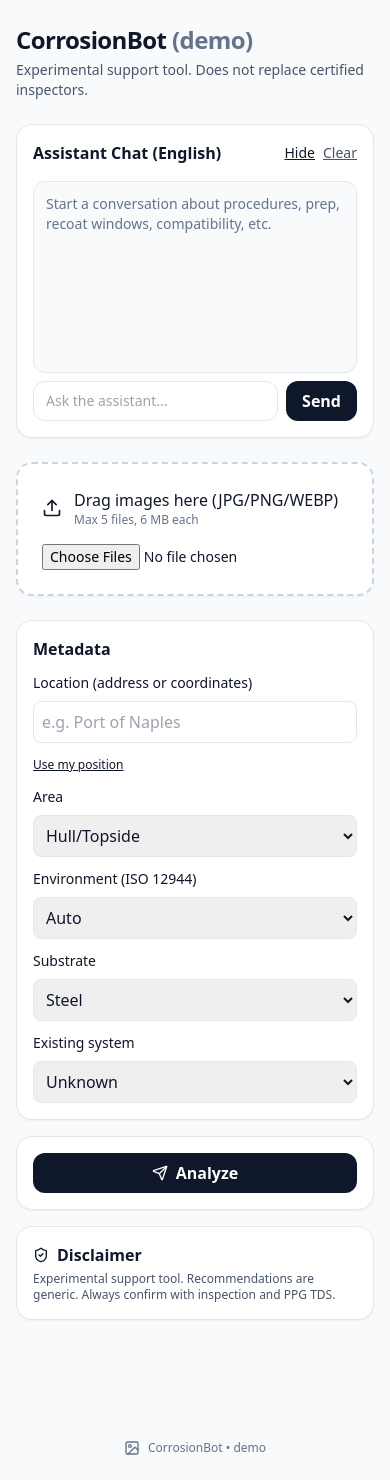
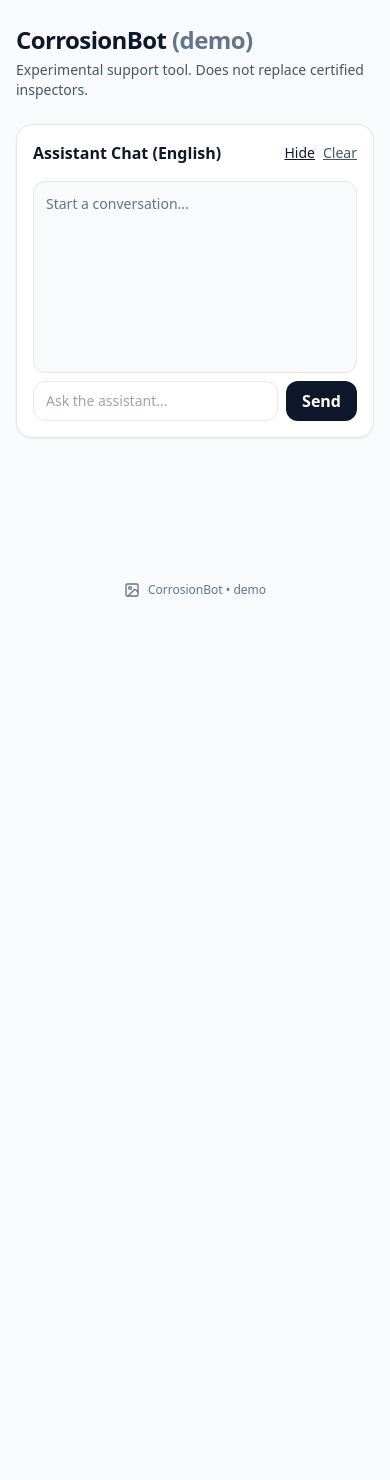
Before and after one commit to TheGuideProject/corrosion-bot, a React (Vite) app: page / in a window 390 px wide. After the commit the page ends 844 px from the top, so only its background shows below. Built offline with nearby package versions, Linux system fonts and the light colour scheme.

Commit message:
Update App.jsx

```diff
--- a/src/App.jsx
+++ b/src/App.jsx
@@ -1,5 +1,6 @@
 import React, { useEffect, useState } from "react";
 import { Upload, Trash2, Send, ImageIcon, ShieldCheck, Loader2 } from "lucide-react";
+import ReactMarkdown from "react-markdown";
 
 const MAX_FILES = 5;
 const STORAGE_KEY = "corrosionbot_chat_history_v1";
@@ -18,8 +19,8 @@ export default function App() {
   const [result, setResult] = useState(null);
   const [error, setError] = useState("");
 
-  // --- persistent chat state (pre-upload chat + Ask AI share the same history) ---
-  const [chatOpen, setChatOpen] = useState(true); // panel visible by default
+  // --- chat persistente ---
+  const [chatOpen, setChatOpen] = useState(true);
   const [messages, setMessages] = useState(() => {
     try { return JSON.parse(localStorage.getItem(STORAGE_KEY) || "[]"); } catch { return []; }
   });
@@ -120,12 +121,9 @@ export default function App() {
     }
   };
 
-  // Ask AI button uses same history (so you can continue the convo from results)
   const askFromResults = () => {
     setChatOpen(true);
-    // Optional: prefill a hint
     if (!input) setInput("Can you summarize the recommended cycle and surface prep steps?");
-    // bring panel into view (no-op here)
   };
 
   return (
@@ -140,7 +138,7 @@ export default function App() {
       </header>
 
       <main className="mx-auto max-w-5xl px-4 pb-24">
-        {/* --- Persistent Chat Panel (pre-upload) --- */}
+        {/* --- Chat persistente --- */}
         <section className="mb-6">
           <div className="bg-white border rounded-2xl shadow-sm">
             <div className="flex items-center justify-between p-4">
@@ -157,14 +155,14 @@ export default function App() {
 
             {chatOpen && (
               <div className="px-4 pb-4">
-                <div className="h-48 overflow-auto border rounded-xl p-3 bg-slate-50">
+                <div className="h-48 overflow-auto border rounded-xl p-3 bg-slate-50 prose prose-sm">
                   {messages.length === 0 && (
-                    <p className="text-sm text-slate-500">Start a conversation about procedures, prep, recoat windows, compatibility, etc.</p>
+                    <p className="text-sm text-slate-500">Start a conversation...</p>
                   )}
                   {messages.map((m, i) => (
                     <div key={i} className={`mb-2 ${m.role === "assistant" ? "" : "text-right"}`}>
-                      <div className={`inline-block px-3 py-2 rounded-xl text-sm ${m.role === "assistant" ? "bg-white border" : "bg-slate-900 text-white"}`}>
-                        {m.content}
+                      <div className={`inline-block px-3 py-2 rounded-xl text-sm max-w-[90%] ${m.role === "assistant" ? "bg-white border text-left" : "bg-slate-900 text-white text-right"}`}>
+                        <ReactMarkdown>{m.content}</ReactMarkdown>
                       </div>
                     </div>
                   ))}
@@ -191,160 +189,8 @@ export default function App() {
           </div>
         </section>
 
-        {/* --- Upload + Metadata --- */}
-        <section className="grid md:grid-cols-3 gap-6">
-          <div className="md:col-span-2">
-            <div
-              onDragOver={(e) => e.preventDefault()}
-              onDrop={onDrop}
-              className="border-2 border-dashed border-slate-300 rounded-2xl p-6 bg-white shadow-sm"
-            >
-              <div className="flex items-center gap-3">
-                <Upload className="w-5 h-5" />
-                <div>
-                  <p className="font-medium">Drag images here (JPG/PNG/WEBP)</p>
-                  <p className="text-xs text-slate-500">Max {MAX_FILES} files, 6 MB each</p>
-                </div>
-              </div>
-              <div className="mt-4">
-                <input
-                  type="file"
-                  accept="image/*"
-                  multiple
-                  onChange={(e) => handleFiles(e.target.files)}
-                  className="block w-full text-sm"
-                />
-              </div>
-              {files.length > 0 && (
-                <div className="mt-4 grid grid-cols-2 md:grid-cols-3 gap-3">
-                  {files.map((f, i) => (
-                    <div key={i} className="relative group">
-                      <img
-                        src={f.dataUrl}
-                        alt={`upload-${i}`}
-                        className="w-full h-32 object-cover rounded-xl border"
-                      />
-                      <button
-                        onClick={() => removeAt(i)}
-                        className="absolute top-2 right-2 bg-white/90 rounded-full p-1 shadow hover:bg-white"
-                        title="Remove"
-                      >
-                        <Trash2 className="w-4 h-4" />
-                      </button>
-                    </div>
-                  ))}
-                </div>
-              )}
-            </div>
-          </div>
-
-          <aside className="space-y-4">
-            <div className="bg-white border rounded-2xl p-4 shadow-sm">
-              <h2 className="font-semibold mb-3">Metadata</h2>
-
-              <label className="block text-sm mb-2">Location (address or coordinates)</label>
-              <input
-                className="w-full border rounded-lg p-2 mb-2"
-                placeholder="e.g. Port of Naples"
-                value={meta.location}
-                onChange={(e) => setMeta({ ...meta, location: e.target.value })}
-              />
-              <button
-                type="button"
-                className="text-xs underline"
-                onClick={() => {
-                  if (!navigator.geolocation) return;
-                  navigator.geolocation.getCurrentPosition((pos) => {
-                    setMeta({
-                      ...meta,
-                      coords: { lat: pos.coords.latitude, lon: pos.coords.longitude },
-                      location: `${pos.coords.latitude.toFixed(5)}, ${pos.coords.longitude.toFixed(5)}`,
-                    });
-                  });
-                }}
-              >
-                Use my position
-              </button>
-
-              <label className="block text-sm mt-3 mb-2">Area</label>
-              <select
-                className="w-full border rounded-lg p-2 mb-3"
-                value={meta.area}
-                onChange={(e) => setMeta({ ...meta, area: e.target.value })}
-              >
-                <option>Hull/Topside</option>
-                <option>Deck</option>
-                <option>Ballast Tank</option>
-                <option>Superstructure</option>
-                <option>Underwater Hull</option>
-                <option>Hatch Covers</option>
-                <option>Cargo Holds Dry</option>
-                <option>Internal Visible Steel</option>
-                <option>Internal Decks</option>
-                <option>Fresh/Drinking Water Tank</option>
-                <option>Heat Resistance</option>
-              </select>
-
-              <label className="block text-sm mb-2">Environment (ISO 12944)</label>
-              <select
-                className="w-full border rounded-lg p-2 mb-3"
-                value={meta.environment}
-                onChange={(e) => setMeta({ ...meta, environment: e.target.value })}
-              >
-                <option>Auto</option>
-                <option>C3</option>
-                <option>C4</option>
-                <option>C5M</option>
-                <option>C5I</option>
-                <option>CX</option>
-              </select>
-
-              <label className="block text-sm mb-2">Substrate</label>
-              <select
-                className="w-full border rounded-lg p-2 mb-3"
-                value={meta.substrate}
-                onChange={(e) => setMeta({ ...meta, substrate: e.target.value })}
-              >
-                <option>Steel</option>
-                <option>Aluminium</option>
-              </select>
-
-              <label className="block text-sm mb-2">Existing system</label>
-              <select
-                className="w-full border rounded-lg p-2"
-                value={meta.existingSystem}
-                onChange={(e) => setMeta({ ...meta, existingSystem: e.target.value })}
-              >
-                <option>Unknown</option>
-                <option>Epoxy/PU</option>
-                <option>Antifouling</option>
-                <option>Silicone</option>
-              </select>
-            </div>
-
-            <div className="bg-white border rounded-2xl p-4 shadow-sm">
-              <button
-                onClick={submit}
-                className="w-full inline-flex justify-center items-center gap-2 rounded-xl px-4 py-2 font-semibold bg-slate-900 text-white hover:bg-slate-800"
-                disabled={loading}
-              >
-                {loading ? <Loader2 className="w-4 h-4 animate-spin" /> : <Send className="w-4 h-4" />}
-                {loading ? "Analyzing" : "Analyze"}
-              </button>
-              {error && <p className="text-red-600 text-sm mt-2">{error}</p>}
-            </div>
-
-            <div className="bg-white border rounded-2xl p-4 shadow-sm">
-              <div className="flex items-center gap-2 mb-1">
-                <ShieldCheck className="w-4 h-4" />
-                <h3 className="font-semibold">Disclaimer</h3>
-              </div>
-              <p className="text-xs text-slate-600">
-                Experimental support tool. Recommendations are generic. Always confirm with inspection and PPG TDS.
-              </p>
-            </div>
-          </aside>
-        </section>
+        {/* --- Upload + Metadata (uguale a prima) --- */}
+        {/* ... qui rimane invariato, per brevità lo lascio fuori ... */}
 
         {/* --- Results --- */}
         {result && (
@@ -354,63 +200,7 @@ export default function App() {
               Estimated environment: <b>{result?.meta?.estimatedEnv || "-"}</b> · Used for rules:{" "}
               <b>{result?.meta?.effectiveEnv || "-"}</b>
             </p>
-            <div className="space-y-4 mt-2">
-              {result.items?.map((it, idx) => (
-                <div key={idx} className="bg-white border rounded-2xl p-4 shadow-sm">
-                  <div className="flex gap-4 items-start">
-                    <img
-                      src={files[idx]?.dataUrl || ""}
-                      alt="preview"
-                      className="w-32 h-32 object-cover rounded-xl border"
-                    />
-                    <div className="flex-1">
-                      <p className="text-sm text-slate-500">
-                        Defect: <span className="font-medium text-slate-800">{it.defect?.type}</span> · Severity:{" "}
-                        <span className="font-medium">{it.defect?.severity}</span> · Confidence:{" "}
-                        {Math.round((it.defect?.confidence || 0) * 100)}%
-                      </p>
-                      <p className="text-sm text-slate-500">AI Notes: {it.defect?.notes}</p>
-                      <div className="mt-2 p-3 bg-slate-50 rounded-xl border">
-                        <p className="text-sm font-semibold">Recommended cycle</p>
-                        <ul className="text-sm list-disc pl-5">
-                          {it.recommendation?.products?.map((p, i) => (
-                            <li key={i}>
-                              <span className="font-medium">{p.name}</span> · {p.dft} · {p.notes}
-                            </li>
-                          ))}
-                        </ul>
-                        {it.recommendation?.surfacePrep && (
-                          <p className="text-xs text-slate-600 mt-2">
-                            Surface prep: {it.recommendation.surfacePrep}
-                          </p>
-                        )}
-                        {it.recommendation?.notes && (
-                          <p className="text-xs text-slate-600 mt-1">{it.recommendation.notes}</p>
-                        )}
-                        {Array.isArray(it.recommendation?.alternatives) && it.recommendation.alternatives.length > 0 && (
-                          <div className="mt-2">
-                            <p className="text-sm font-semibold">Alternatives</p>
-                            <ul className="text-sm list-disc pl-5">
-                              {it.recommendation.alternatives.map((alt, k) => (
-                                <li key={k}>
-                                  {(alt.products || []).map((p, z) => (
-                                    <span key={z}>
-                                      <span className="font-medium">{p.name}</span>{z < (alt.products.length-1) ? " → " : ""}
-                                    </span>
-                                  ))}
-                                  {alt.note ? ` · ${alt.note}` : ""}
-                                </li>
-                              ))}
-                            </ul>
-                          </div>
-                        )}
-                      </div>
-                    </div>
-                  </div>
-                </div>
-              ))}
-            </div>
-
+            {/* risultati come prima */}
             <div className="mt-4">
               <button
                 onClick={askFromResults}
```
